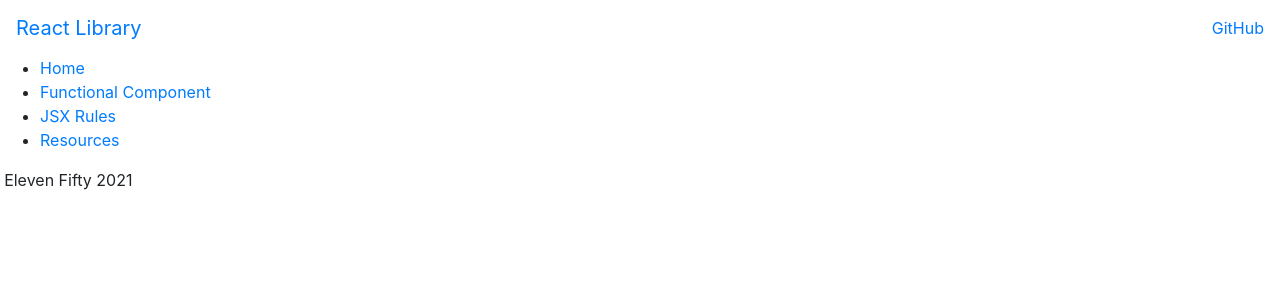
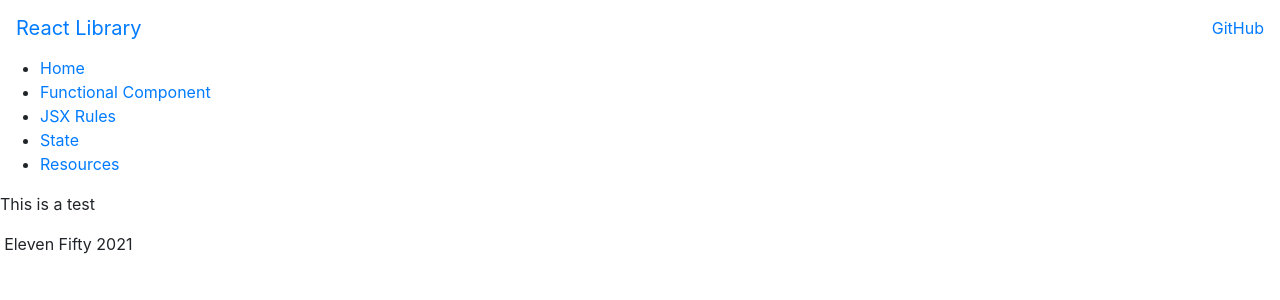
Before and after one commit to SteveEmerson/react_fundamentals, a React (Create React App) app: page /state in a window 1280 px wide. Shown: the top 300 px of the page. Built offline with nearby package versions, Linux system fonts and the light colour scheme.

Commit message:
Through 5.1 'Use State Intro'

```diff
--- a/src/components/concepts/JSXRules.js
+++ b/src/components/concepts/JSXRules.js
@@ -16,6 +16,7 @@ const JSXRules = () => {
         <hr/>
       </div>
       <NormalComponent />
+      <CreateElementComponent />
     </div>
   );
 };
@@ -30,4 +31,29 @@ const NormalComponent = () => {
   );
 };
 
+const CreateElementComponent = () => {
+  return /*#__PURE__*/ React.createElement(
+    "div",
+    {
+      style: {
+        border: "2px solid black"
+      }
+    },
+    /*#__PURE__*/ React.createElement(
+      "h1",
+      null,
+      "Create Element Component"
+    ),
+    /*#__PURE__*/ React.createElement(
+      "p",
+      null,
+      "This was constructed with vanilla JS in the return."
+    ),
+    /*#__PURE__*/ React.createElement("img", {
+      src: "https://pbs.twimg.com/media/DOzL82mXkAA0zFs.jpg"
+    })
+  );
+};
+
+
 export default JSXRules;
--- /dev/null
+++ b/src/components/concepts/State.js
@@ -0,0 +1,13 @@
+import React, {useState} from 'react';
+
+const State = () => {
+  return (
+    <div className="main">
+      <div className="mainDiv">
+        <p>This is a test</p>
+      </div>
+    </div>
+  );
+};
+
+export default State;
--- a/src/components/site/Sidebar.js
+++ b/src/components/site/Sidebar.js
@@ -8,6 +8,7 @@ import Home from './Home';
 import Resources from './Resources';
 import FunctionalComponentDemo from '../concepts/FunctionalComponentDemo'
 import JSXRules from '../concepts/JSXRules';
+import State from '../concepts/State';
 
 const Sidebar = () => {
   return (
@@ -17,6 +18,7 @@ const Sidebar = () => {
           <li><Link to='/'>Home</Link></li>
           <li><Link to='/functionalcomponent'>Functional Component</Link></li>
           <li><Link to='/jsxrules'>JSX Rules</Link></li>
+          <li><Link to='/state'>State</Link></li>
           <li><Link to='/resources'>Resources</Link></li>
         </ul>
       </div>
@@ -27,6 +29,7 @@ const Sidebar = () => {
           <Route exact path='/'><Home /></Route>
           <Route exact path='/functionalcomponent'><FunctionalComponentDemo /></Route>
           <Route exact path='/jsxrules'><JSXRules /></Route>
+          <Route exact path='/state'><State /></Route>
         </Switch>
       </div>
     </div>
```
Also changed, not shown: src/components/images/GhibliThumb.PNG (deleted).
